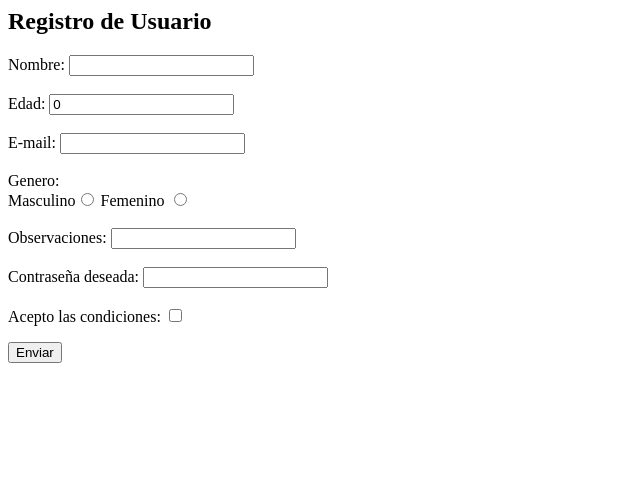
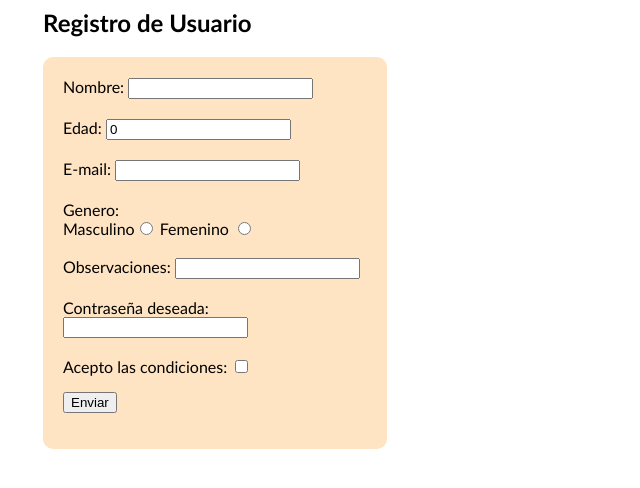
Before and after one commit to yonvela20/DWServidor, a PHP site: page / in a window 1280 px wide. Shown: the top 488 px of the page, without its empty margins (0-640 px from the left). Run offline with PHP 8.4, Linux system fonts and the light colour scheme.

Commit message:
añadido el css

```diff
--- a/Formulario/index.php
+++ b/Formulario/index.php
@@ -2,9 +2,12 @@
     require "formulario.php";
 ?>
 <html>
+    <head>
+        <link rel="stylesheet" type="text/css" href="main.css">
+    </head>
     <body>
     <h2>Registro de Usuario</h2>
-        <form method="POST">
+        <form id="formFormulario" method="POST">
             <div>Nombre: <input type="text" name="nombre" value="<?=$nombre?>" /> </div>
             <?php
                 verError($error, 'nombre');
--- /dev/null
+++ b/Formulario/main.css
@@ -0,0 +1,13 @@
+#formFormulario{
+    margin-left: 35px;
+    font-family: 'Gill Sans', 'Gill Sans MT', Calibri, 'Trebuchet MS', sans-serif;
+    background-color: bisque;
+    border-radius: 10px;
+    padding: 20px;
+    margin-right: 70%;
+}
+
+h2{
+    margin-left: 35px;
+    font-family: 'Gill Sans', 'Gill Sans MT', Calibri, 'Trebuchet MS', sans-serif;
+}
```
